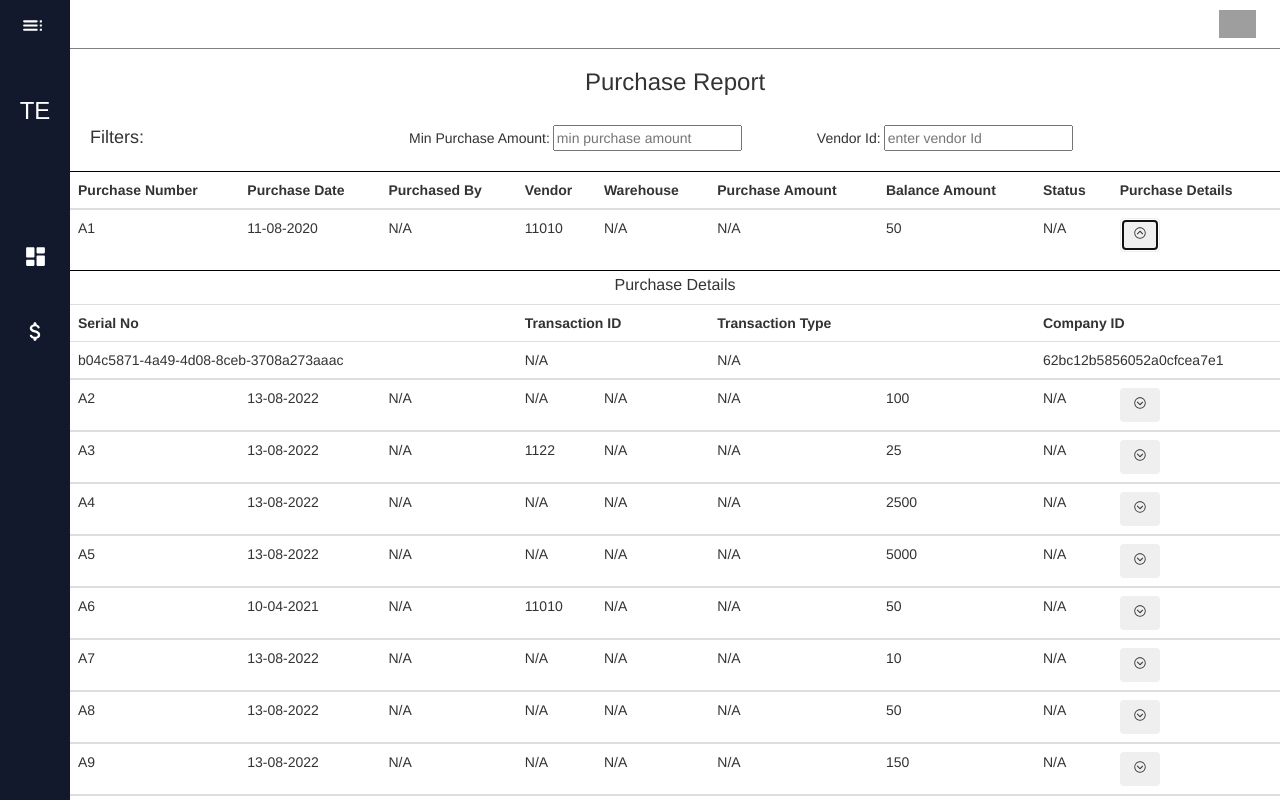
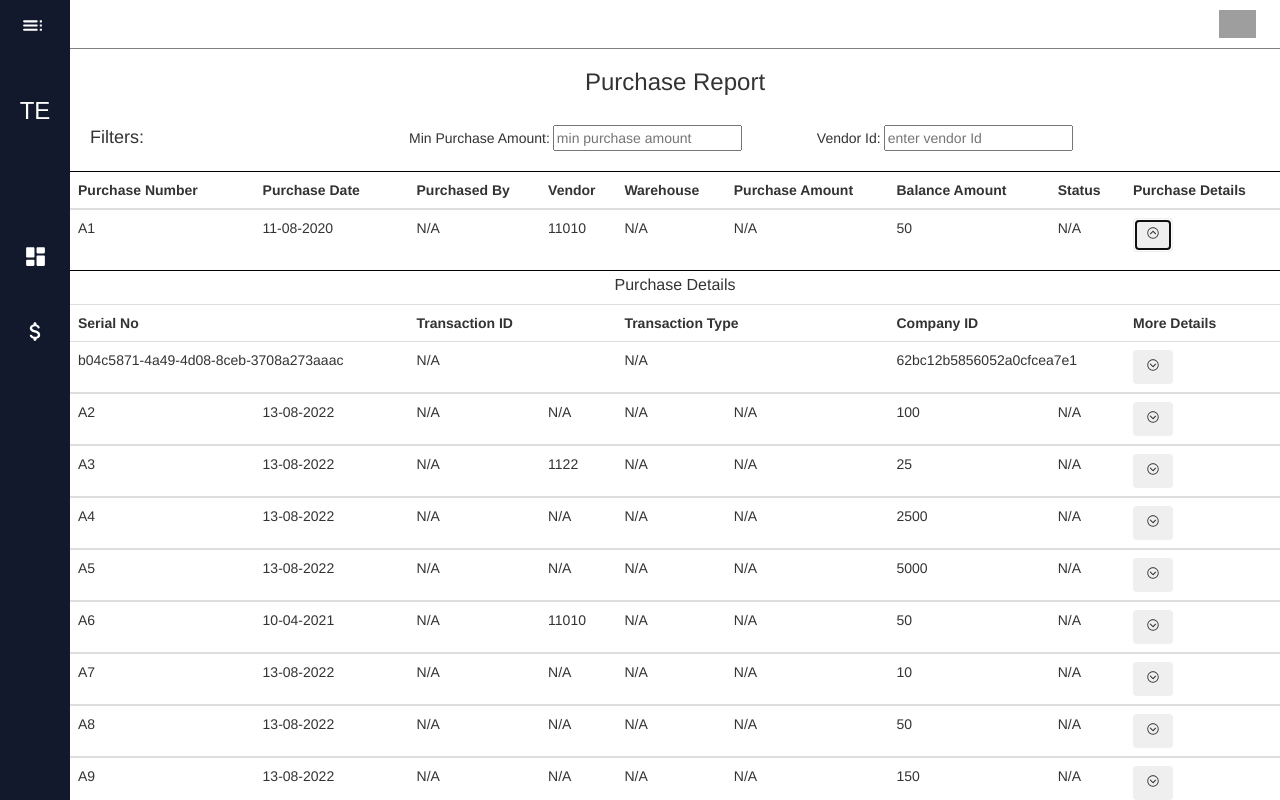
Before and after one commit to fathah1/datatable, a React (Create React App) app: page / in a window 1280 px wide. Both pictures are taken after a click on the button 1145 px from the left and 235 px from the top of the page. Shown: the top 800 px of the page. Built offline with nearby package versions, Linux system fonts and the light colour scheme; grey boxes are pictures that could not be loaded.

Commit message:
added button for more details

```diff
--- a/src/components/Table/MainTable.js
+++ b/src/components/Table/MainTable.js
@@ -131,7 +131,7 @@ function MainTable(props) {
             return(
 
               <tbody className="table">
-              <tr key={item.id}>
+              <tr key={item.id} >
                 <td>{item.purchaseNo || "N/A"}</td>
                 <td>{item.purchaseDate.slice(0, 10).split("-").reverse().join("-") || "N/A"}</td>
                 <td>{item.purchasedBy || "N/A"}</td>
@@ -140,7 +140,7 @@ function MainTable(props) {
                 <td>{item.purchaseTotal || "N/A"}</td>
                 <td>{item.balanceAmount || "N/A"}</td>
                 <td>{item.status || "N/A" }</td>
-                <td>
+                <td className="">
                   <button
                   className = "btn "
                   onClick = {() => {DisplayPurchaseDetails(item.id);}}
@@ -151,12 +151,12 @@ function MainTable(props) {
               </tr>
 
 
-               {innerTableVisibility && item.id === currentItemId ? <motion.th colSpan="9"
+               {innerTableVisibility && item.id === currentItemId ? <motion.td colSpan="9"
                initial={{y: -10}}
-               animate={{y:0}}ß
+               animate={{y:0}}
                >
                <h6 className="purchaseHeading">Purchase Details</h6>
-               </motion.th> : "" }
+               </motion.td> : "" }
                {innerTableVisibility && item.id === currentItemId ? <RenderPurchaseDetailsHeader/> : "" }
                {innerTableVisibility && item.id === currentItemId ? <RenderPurchaseDetailsData/> : "" }
 
@@ -183,10 +183,11 @@ function MainTable(props) {
             colSpan="9"
             initial={{y: -10}}
             animate={{y:0}}>
-              <th colSpan="3" scope="col">Serial No</th>
+              <th colSpan="2" scope="col">Serial No</th>
               <th colSpan="2" scope="col">Transaction ID</th>
               <th colSpan="2" scope="col">Transaction Type</th>
               <th colSpan="2" scope="col" >Company ID</th>
+              <th> More Details</th>
            </motion.tr>
           )
   }
@@ -200,10 +201,17 @@ function MainTable(props) {
           initial={{y: -10}}
           animate={{y:0}}
           key={item.sno }>
-          <td colSpan="3" >{item.purchaseDetailsId || "N/A"}</td>
+          <td colSpan="2" >{item.purchaseDetailsId || "N/A"}</td>
           <td colSpan="2">{item.transactionId  || "N/A" }</td>
           <td colSpan="2">{item.transactionType || "N/A"}</td>
           <td colSpan="2">{item.companyId || "N/A"}</td>
+          <td>
+          <button
+           className = "btn "
+           onClick = {() => {DisplayPurchaseDetails(item.id);}}>
+          {innerTableVisibility && item.id === currentItemId ? <IoIosArrowDropup/>  : <IoIosArrowDropdown  /> }
+          </button>
+          </td>
           </motion.tr>
         )
 
```
Also changed, not shown: src/components/Table/SerialNoDetails.js (added, +14 -0 lines).
